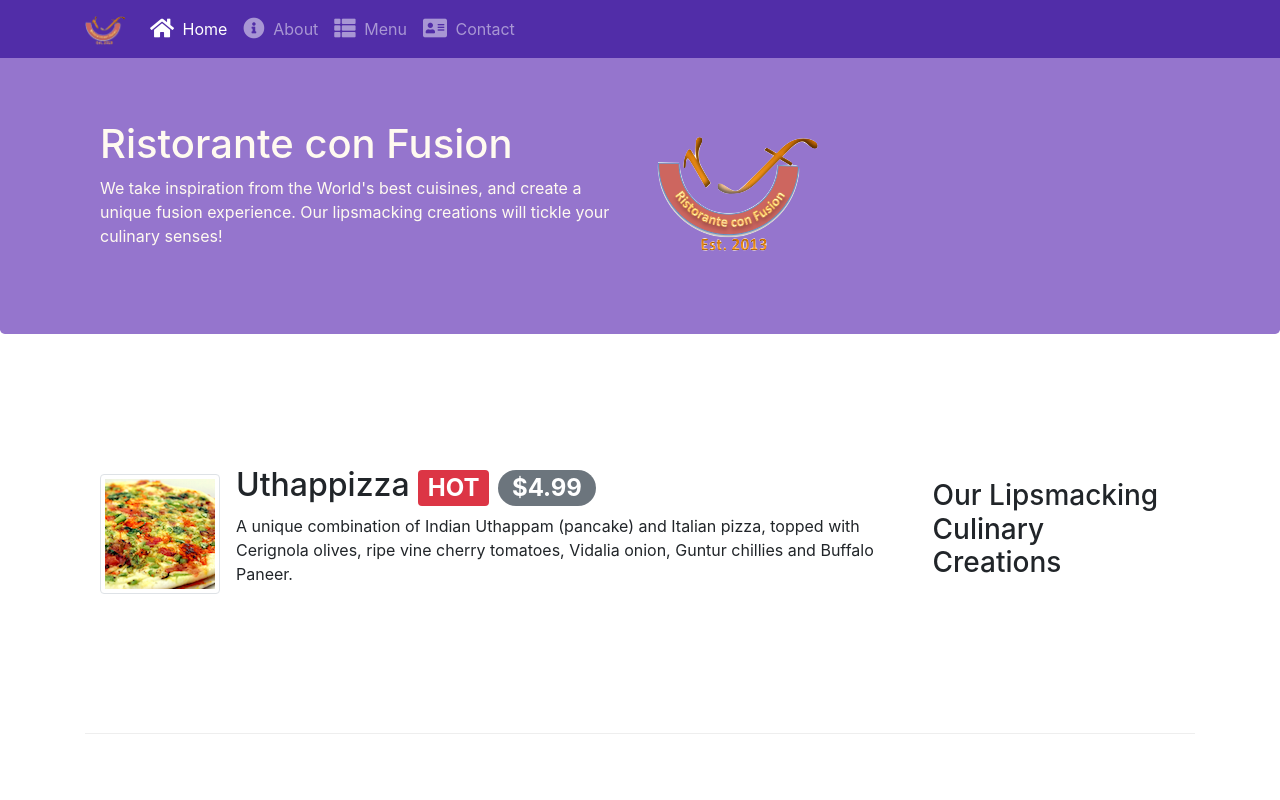
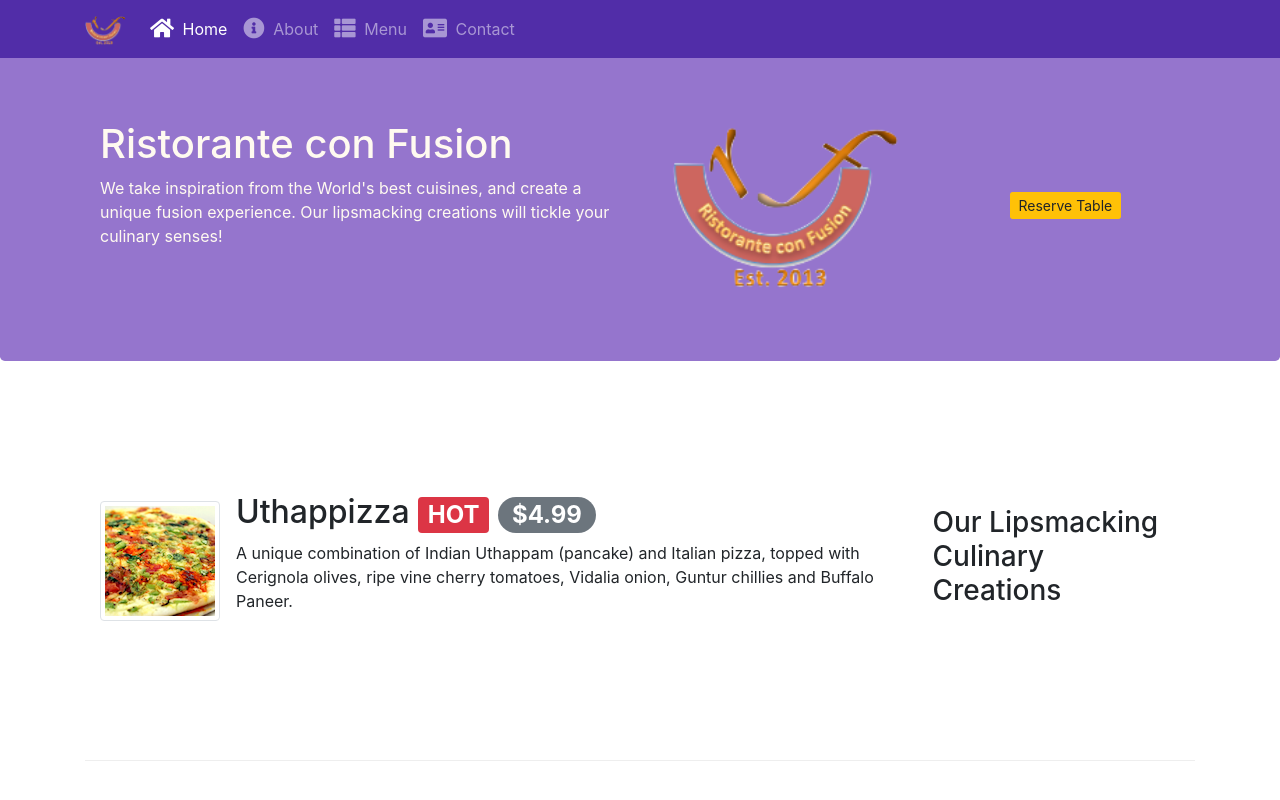
Before and after one commit to LeraAtwater/frameworks, a website: page index.html in a window 1280 px wide. Shown: the top 800 px of the page. Drawn offline with nearby package versions, Linux system fonts and the light colour scheme.

Commit message:
2.3 jump button only

```diff
--- a/index.html
+++ b/index.html
@@ -38,14 +38,18 @@
             <div class="row row-header">
                 <div class="col-12 col-sm-6">
                     <h1>Ristorante con Fusion</h1>
-                    <p>We take inspiration from the World's best cuisines, and create a unique fusion experience. Our
+                    <p>We take inspiration from the World's best cuisines, and create a unique fusion experience.
+                        Our
                         lipsmacking creations will tickle your culinary senses!</p>
                 </div>
-                <div class="col-12 col-sm align-self-center">
-                    <img class="img-fluid" src="img/logo.png" alt="Restaurant logo">
+                <div class="col-12 col-sm-6">
+                    <img class="img-fluid col-6 col-sm-6" src="img/logo.png" alt="Restaurant logo">
+                    <a href="#reservation" role="button" title="Jump to reservation form"
+                        class="btn btn-warning btn-sm btn-block col-6 col-sm-6 d-sm-inline offset-sm-2 my-3">Reserve
+                        Table</a>
                 </div>
             </div>
-        </div>
+
     </header>
 
     <div class="container">
@@ -115,7 +119,7 @@
 
     <div class="row row-content justify-content-sm-center">
         <div class="col-12 col-sm-8 ">
-            <div class="card">
+            <div class="card" id="reservation">
                 <h4 class="card-header text-white bg-warning">Reserve a Table</h4>
                 <div class="card-body">
                     <form>
```
